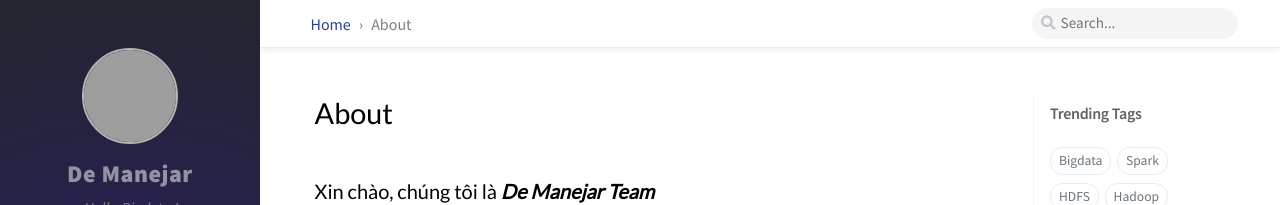
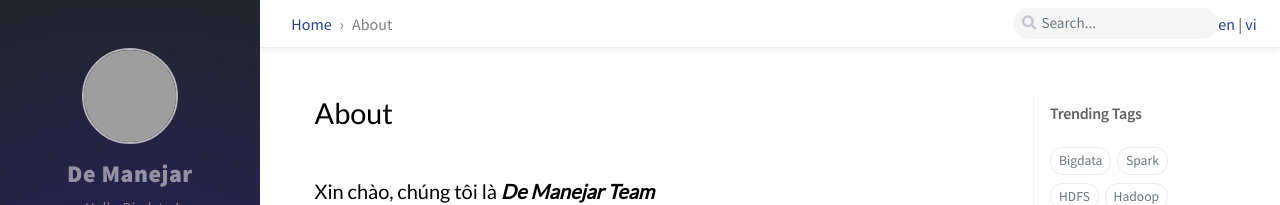
Before and after one commit to demanejar/demanejar.github.io, a Jekyll site: the page built from _tabs/about.md, in a window 1280 px wide. Shown: the top 205 px of the page. Built offline with Jekyll 4.4.1, drawn with Linux system fonts in a browser that asks for light colours; nearby versions of some CDN libraries; comment, search, counter and statistics services are not loaded; grey boxes are pictures that could not be loaded.

Commit message:
add en|vi

```diff
--- a/_includes/topbar.html
+++ b/_includes/topbar.html
@@ -65,5 +65,12 @@
     </span>
     <span id="search-cancel" >Cancel</span>
   </div>
+  <div style="display: flex; flex-direction: column; justify-content: center">
+    <div>
+      <a href="/en{{ page.url }}" data-fontsize="16"><span class="wpglobus_flag wpglobus_language_name wpglobus_flag_en">en</span></a>
+      |
+      <a href="{{ page.url }}" data-fontsize="16"><span class="wpglobus_flag wpglobus_language_name wpglobus_flag_en">vi</span></a>
+    </div>
+  </div>
 
 </div>
```
Also changed, not shown: 1 other file.
